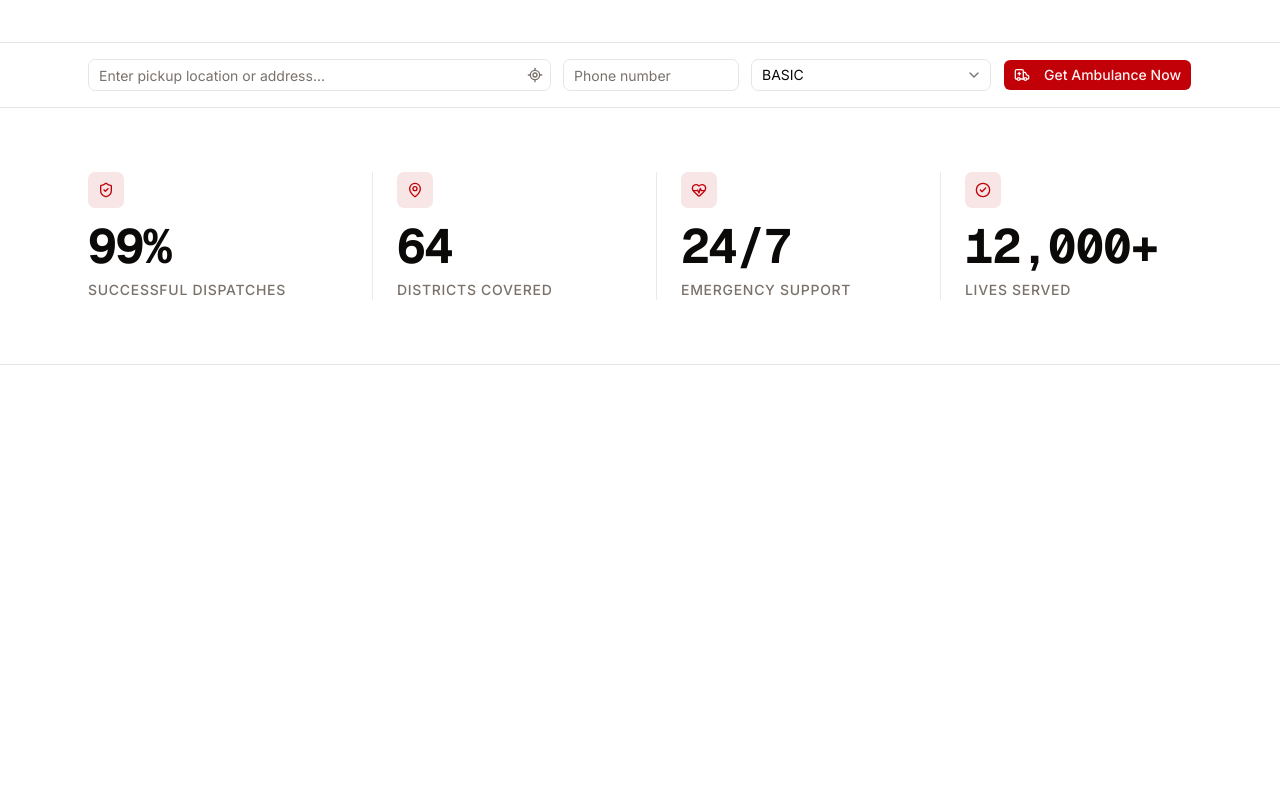
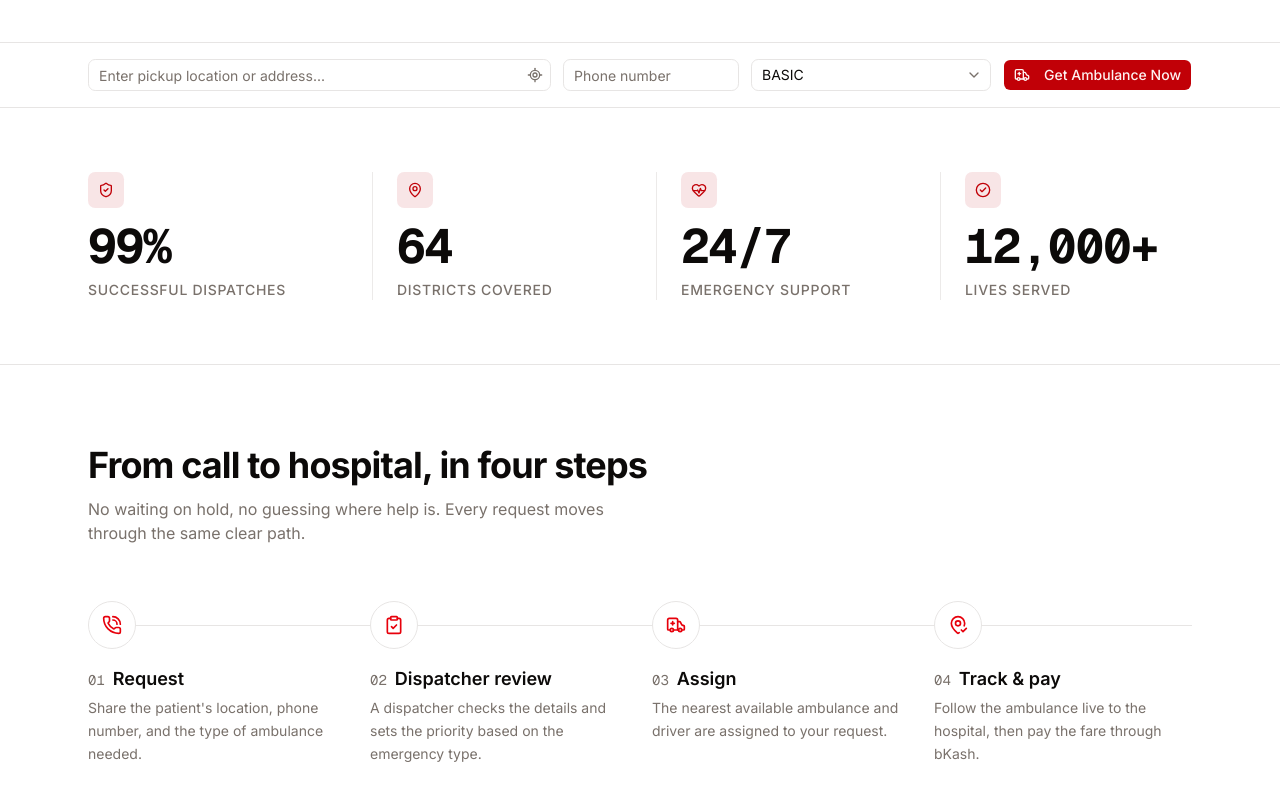
Before and after one commit to tanimahamed07/ambulance-dispatch-platform-frontend, a Next.js app: page / in a window 1280 px wide. Shown: the part 544-1344 px from the top of the page. Before the commit the page ends 909 px from the top, so only its background shows below. Built offline with nearby package versions, Linux system fonts and the light colour scheme.

Commit message:
feat: add HowItWorks component to explain the ambulance request process

```diff
--- a/src/app/(public)/page.tsx
+++ b/src/app/(public)/page.tsx
@@ -1,4 +1,5 @@
 import HeroSection from "@/components/home/HeroSection";
+import HowItWorks from "@/components/home/HowItWorks";
 import QuickEmergencyStrip from "@/components/home/QuickEmergencyStrip";
 import StatsCounters from "@/components/home/StatsCounters";
 
@@ -8,6 +9,7 @@ export default function HomePage() {
       <HeroSection></HeroSection>
       <QuickEmergencyStrip></QuickEmergencyStrip>
       <StatsCounters></StatsCounters>
+      <HowItWorks></HowItWorks>
     </div>
   );
 }
--- /dev/null
+++ b/src/components/home/HowItWorks.tsx
@@ -0,0 +1,110 @@
+"use client";
+
+import { motion, Variants } from "framer-motion";
+import {
+  PhoneCall,
+  ClipboardCheck,
+  Ambulance,
+  MapPinCheck,
+} from "lucide-react";
+
+const STEPS = [
+  {
+    icon: PhoneCall,
+    title: "Request",
+    description:
+      "Share the patient's location, phone number, and the type of ambulance needed.",
+  },
+  {
+    icon: ClipboardCheck,
+    title: "Dispatcher review",
+    description:
+      "A dispatcher checks the details and sets the priority based on the emergency type.",
+  },
+  {
+    icon: Ambulance,
+    title: "Assign",
+    description:
+      "The nearest available ambulance and driver are assigned to your request.",
+  },
+  {
+    icon: MapPinCheck,
+    title: "Track & pay",
+    description:
+      "Follow the ambulance live to the hospital, then pay the fare through bKash.",
+  },
+];
+
+const container: Variants = {
+  hidden: {},
+  show: {
+    transition: { staggerChildren: 0.15 },
+  },
+};
+
+const item: Variants = {
+  hidden: { opacity: 0, y: 16 },
+  show: {
+    opacity: 1,
+    y: 0,
+    transition: { duration: 0.5, ease: "easeOut" },
+  },
+};
+
+export default function HowItWorks() {
+  return (
+    <section className="bg-background py-20">
+      <div className="mx-auto max-w-6xl px-6">
+        <div className="mb-14 max-w-xl">
+          <h2 className="text-3xl font-bold tracking-tight text-foreground sm:text-4xl">
+            From call to hospital, in four steps
+          </h2>
+          <p className="mt-3 text-muted-foreground">
+            No waiting on hold, no guessing where help is. Every request moves
+            through the same clear path.
+          </p>
+        </div>
+
+        <motion.div
+          variants={container}
+          initial="hidden"
+          whileInView="show"
+          viewport={{ once: true, margin: "-100px" }}
+          className="relative grid grid-cols-1 gap-10 sm:grid-cols-2 lg:grid-cols-4 lg:gap-6"
+        >
+          {/* connecting line — desktop only */}
+          <motion.div
+            initial={{ scaleX: 0 }}
+            whileInView={{ scaleX: 1 }}
+            viewport={{ once: true, margin: "-100px" }}
+            transition={{ duration: 0.8, ease: "easeInOut" }}
+            style={{ transformOrigin: "left" }}
+            className="absolute left-0 right-0 top-6 hidden h-px bg-border lg:block"
+          />
+
+          {STEPS.map(({ icon: Icon, title, description }, i) => (
+            <motion.div key={title} variants={item} className="relative">
+              <div className="relative z-10 flex h-12 w-12 items-center justify-center rounded-full border border-border bg-background">
+                <Icon className="h-5 w-5 text-destructive" />
+              </div>
+
+              <div className="mt-4">
+                <div className="mb-1 flex items-baseline gap-2">
+                  <span className="font-mono text-sm text-muted-foreground">
+                    {String(i + 1).padStart(2, "0")}
+                  </span>
+                  <h3 className="text-lg font-semibold text-foreground">
+                    {title}
+                  </h3>
+                </div>
+                <p className="text-sm leading-relaxed text-muted-foreground">
+                  {description}
+                </p>
+              </div>
+            </motion.div>
+          ))}
+        </motion.div>
+      </div>
+    </section>
+  );
+}
```
